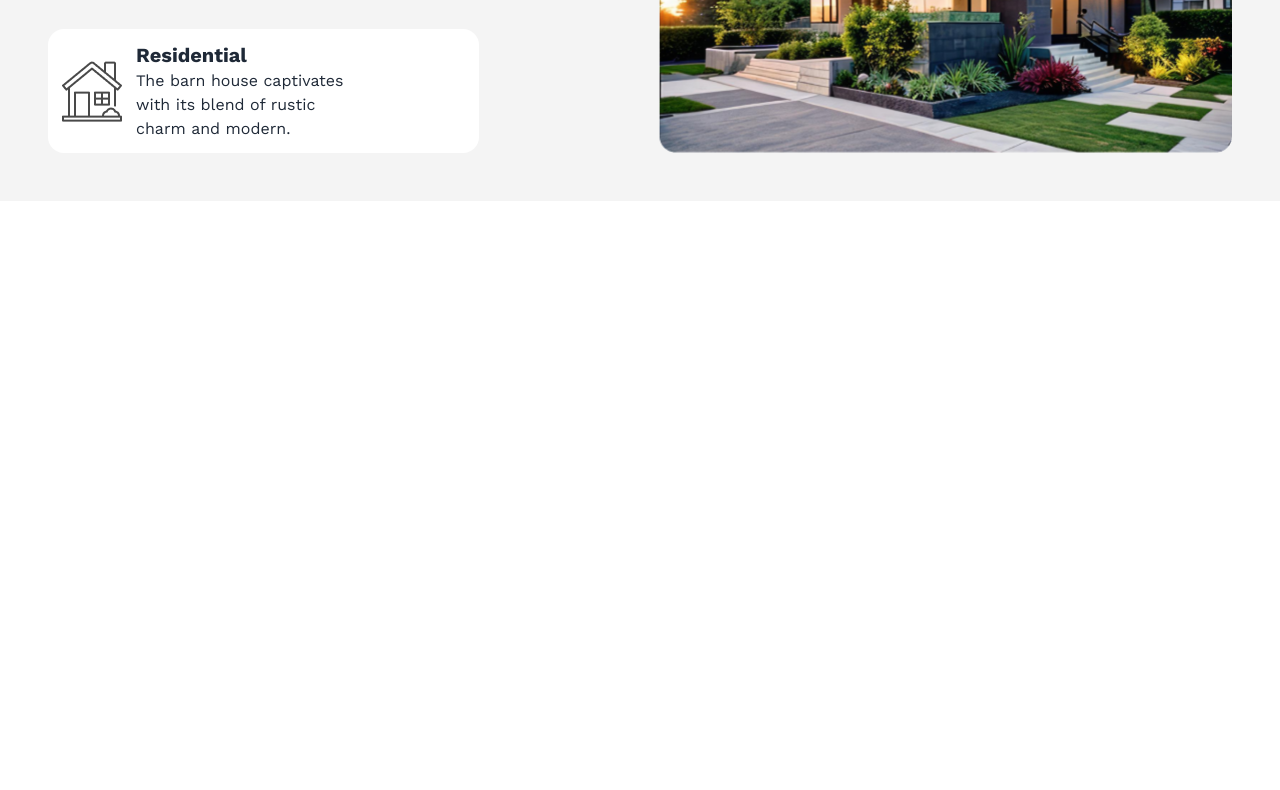
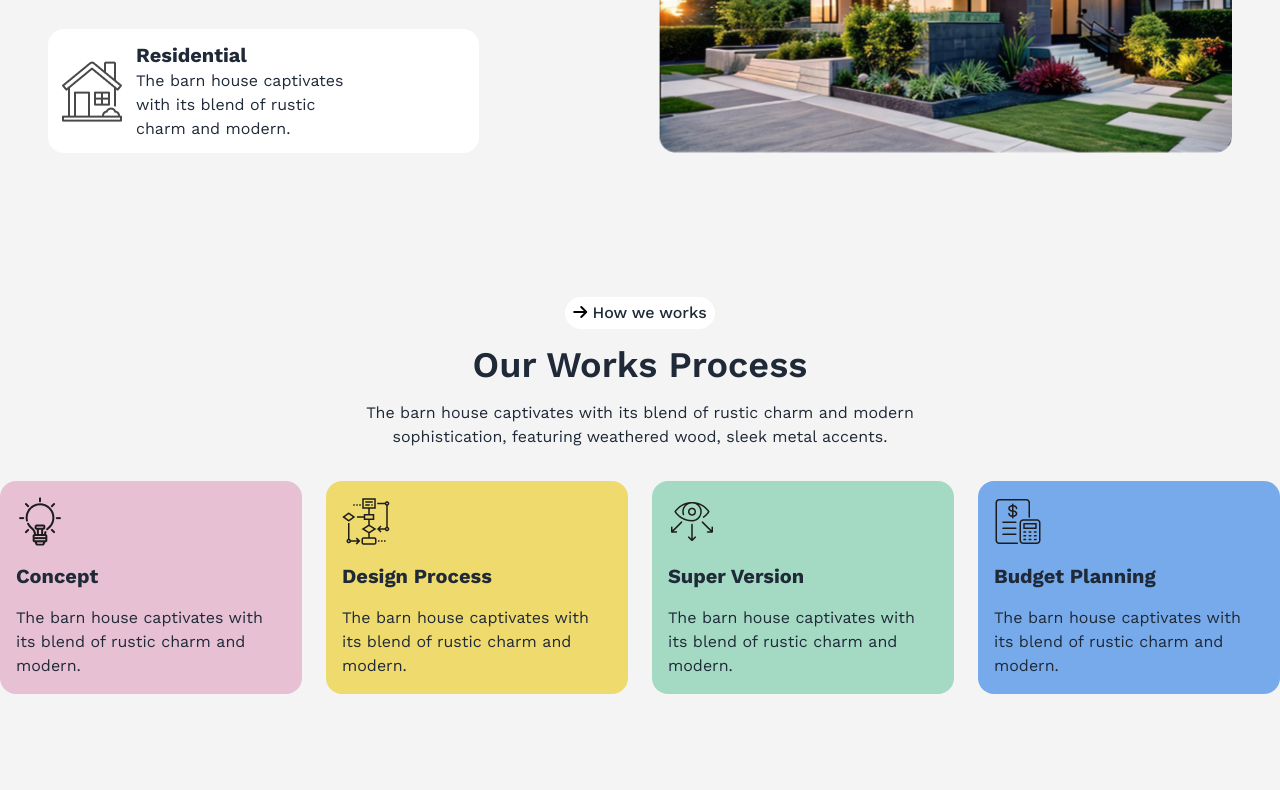
Before and after one commit to rubel04/Rinterio-assignment-3, a plain HTML site: page index.html in a window 1280 px wide. Shown: the part 1313-2103 px from the top of the page. Before the commit the page ends 1514 px from the top, so only its background shows below. Drawn offline with nearby package versions, Linux system fonts and the light colour scheme.

Commit message:
added our work section

```diff
--- a/index.html
+++ b/index.html
@@ -112,8 +112,8 @@
         <!-- banner img -->
         <img class="mx-auto" src="./assets/banner.png" alt="" />
         <!-- banner text -->
-       <div>
-        <h1 class="text-2xl lg:text-6xl font-extrabold lg:w-3/4 mx-auto my-6">
+        <div>
+          <h1 class="text-2xl lg:text-6xl font-extrabold lg:w-3/4 mx-auto my-6">
             A barn house of this design has a striking appearance
           </h1>
           <p class="lg:w-4/6 mb-8 mx-auto">
@@ -129,17 +129,15 @@
               class="fa-solid fa-arrow-right p-1 -rotate-45 rounded-full bg-primary-color"
             ></i>
           </button>
-       </div>
+        </div>
       </div>
     </header>
-    <main class="space-y-12">
+    <main>
       <!-- about us section -->
       <section class="bg-background">
         <div class="container mx-auto p-5 lg:p-12">
-            <img src="./assets/Vector.png" alt="">
-          <div
-            class="grid grid-cols-1 lg:grid-cols-2 items-end gap-5 lg:gap-9"
-          >
+          <img src="./assets/Vector.png" alt="" />
+          <div class="grid grid-cols-1 lg:grid-cols-2 items-end gap-5 lg:gap-9">
             <!-- about text -->
             <div class="space-y-8 lg:w-3/4">
               <button class="bg-white rounded-3xl py-1 font-medium px-2">
@@ -187,6 +185,67 @@
           </div>
         </div>
       </section>
+      <!-- our work section -->
+      <section class="bg-background">
+        <div class="container mx-auto px-5 lg:px-0 py-12 lg:py-24">
+          <!-- our work text -->
+          <div class="text-center space-y-4">
+            <button class="bg-white rounded-3xl py-1 font-medium px-2">
+              <i class="fa-solid fa-arrow-right rounded-full text-black"></i>
+              How we works
+            </button>
+            <h2 class="text-2xl lg:text-4xl font-semibold">
+              Our Works Process
+            </h2>
+            <p class="lg:w-2/4 mx-auto">
+              The barn house captivates with its blend of rustic charm and
+              modern sophistication, featuring weathered wood, sleek metal
+              accents.
+            </p>
+          </div>
+          <!-- our work card container -->
+          <div
+            class="grid grid-cols-1 md:grid-cols-2 lg:grid-cols-4 gap-6 mt-8"
+          >
+            <!-- work card 1 -->
+            <div class="bg-[#E7C1D3] rounded-2xl p-4 space-y-4">
+              <img src="./assets/concept.png" alt="" />
+              <h4 class="text-xl font-bold">Concept</h4>
+              <p>
+                The barn house captivates with its blend of rustic charm and
+                modern.
+              </p>
+            </div>
+            <!-- work card 2 -->
+            <div class="bg-[#EFDA6E] rounded-2xl p-4 space-y-4">
+              <img src="./assets/flow-chart.png" alt="" />
+              <h4 class="text-xl font-bold">Design Process</h4>
+              <p>
+                The barn house captivates with its blend of rustic charm and
+                modern.
+              </p>
+            </div>
+            <!-- work card 3 -->
+            <div class="bg-[#A4DAC3] rounded-2xl p-4 space-y-4">
+              <img src="./assets/vision.png" alt="" />
+              <h4 class="text-xl font-bold">Super Version</h4>
+              <p>
+                The barn house captivates with its blend of rustic charm and
+                modern.
+              </p>
+            </div>
+            <!-- work card 4 -->
+            <div class="bg-[#77AAEA] rounded-2xl p-4 space-y-4">
+              <img src="./assets/budget-planning.png" alt="" />
+              <h4 class="text-xl font-bold">Budget Planning</h4>
+              <p>
+                The barn house captivates with its blend of rustic charm and
+                modern.
+              </p>
+            </div>
+          </div>
+        </div>
+      </section>
     </main>
     <footer></footer>
   </body>
```
